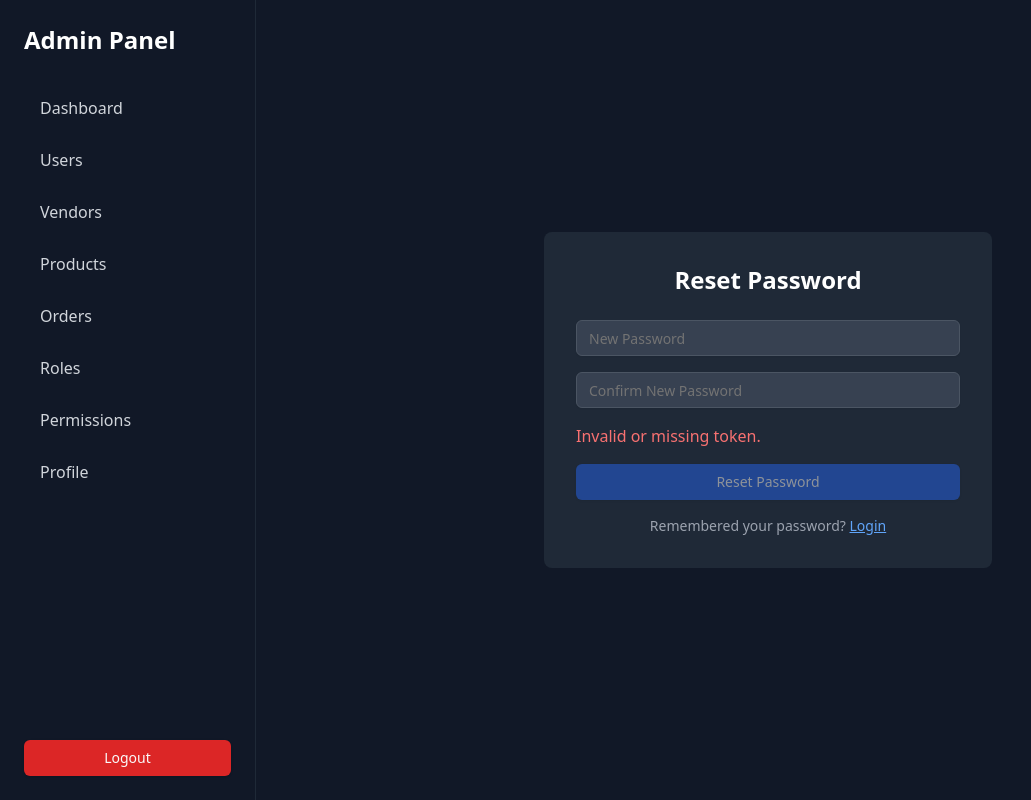
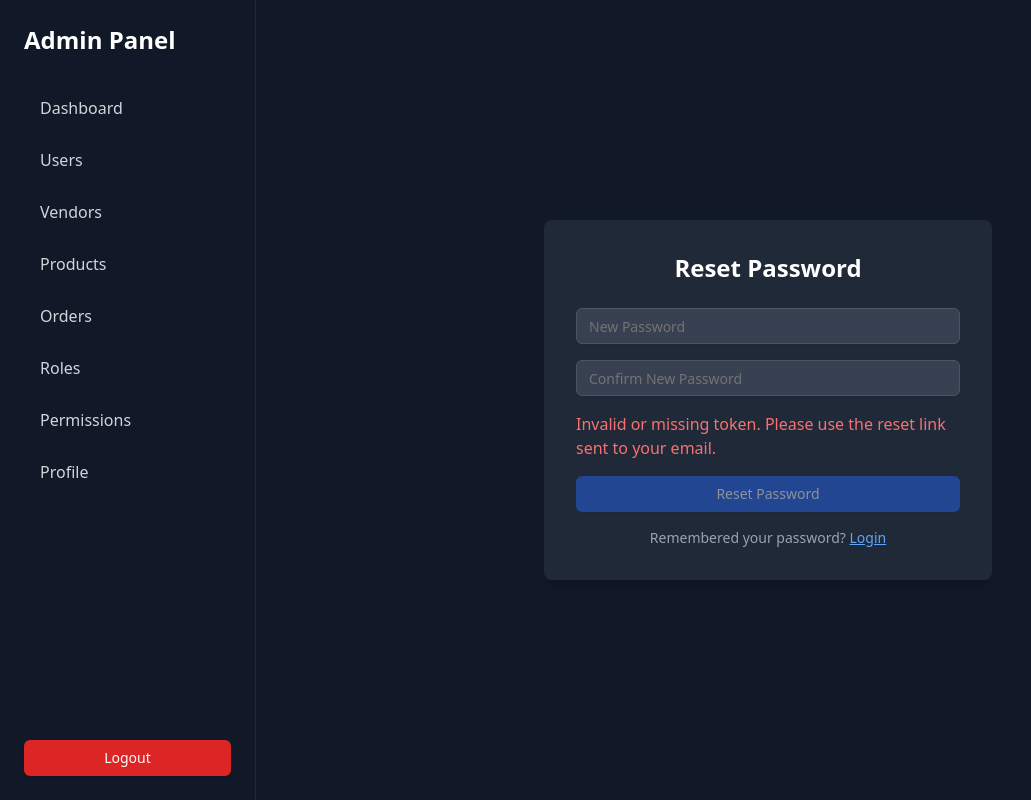
Before and after one commit to AtharvaC1810/employee-login, a Next.js app in the folder frontend-app/: page /reset-password in a window 1280 px wide. Shown: the whole page, without its empty margins (0-1031 px from the left). Built offline with nearby package versions, Linux system fonts and the light colour scheme.

Commit message:
updated login page

```diff
--- a/frontend-app/src/app/reset-password/page.tsx
+++ b/frontend-app/src/app/reset-password/page.tsx
@@ -8,7 +8,7 @@ import { Button } from "@/components/ui/button";
 export default function ResetPasswordPage() {
   const router = useRouter();
   const searchParams = useSearchParams();
-  const token = searchParams.get("token");
+  const token = searchParams?.get("token") ?? ""; // ensure string
 
   const [newPassword, setNewPassword] = useState("");
   const [confirmPassword, setConfirmPassword] = useState("");
@@ -16,9 +16,10 @@ export default function ResetPasswordPage() {
   const [success, setSuccess] = useState("");
   const [error, setError] = useState("");
 
+  // Redirect or show error if token is missing
   useEffect(() => {
     if (!token) {
-      setError("Invalid or missing token.");
+      setError("Invalid or missing token. Please use the reset link sent to your email.");
     }
   }, [token]);
 
@@ -37,16 +38,11 @@ export default function ResetPasswordPage() {
     setLoading(true);
 
     try {
-      const res = await fetch(
-        `${process.env.NEXT_PUBLIC_API_URL}/auth/reset-password`,
-        {
-          method: "POST",
-          headers: {
-            "Content-Type": "application/json",
-          },
-          body: JSON.stringify({ token, newPassword }),
-        }
-      );
+      const res = await fetch(`${process.env.NEXT_PUBLIC_API_URL}/auth/reset-password`, {
+        method: "POST",
+        headers: { "Content-Type": "application/json" },
+        body: JSON.stringify({ token, newPassword }),
+      });
 
       const data = await res.json();
 
@@ -58,15 +54,15 @@ export default function ResetPasswordPage() {
         router.push("/login");
       }, 2000);
     } catch (err: any) {
-      setError(err.message);
+      setError(err?.message || "Something went wrong");
     } finally {
       setLoading(false);
     }
   };
 
   return (
-    <div className="flex items-center justify-center min-h-screen bg-gray-900">
-      <div className="bg-gray-800 p-8 rounded-lg w-full max-w-md text-white">
+    <div className="flex items-center justify-center min-h-screen bg-gray-900 px-4">
+      <div className="bg-gray-800 p-8 rounded-lg w-full max-w-md text-white shadow-lg">
         <h1 className="text-2xl font-bold mb-6 text-center">Reset Password</h1>
 
         <form onSubmit={handleSubmit} className="space-y-4">
@@ -77,6 +73,7 @@ export default function ResetPasswordPage() {
             value={newPassword}
             onChange={(e) => setNewPassword(e.target.value)}
             required
+            minLength={6}
           />
 
           <Input
@@ -86,6 +83,7 @@ export default function ResetPasswordPage() {
             value={confirmPassword}
             onChange={(e) => setConfirmPassword(e.target.value)}
             required
+            minLength={6}
           />
 
           {error && <p className="text-red-400">{error}</p>}
@@ -104,7 +102,7 @@ export default function ResetPasswordPage() {
           Remembered your password?{" "}
           <button
             type="button"
-            className="text-blue-400 underline"
+            className="text-blue-400 underline hover:text-blue-500"
             onClick={() => router.push("/login")}
           >
             Login
```
